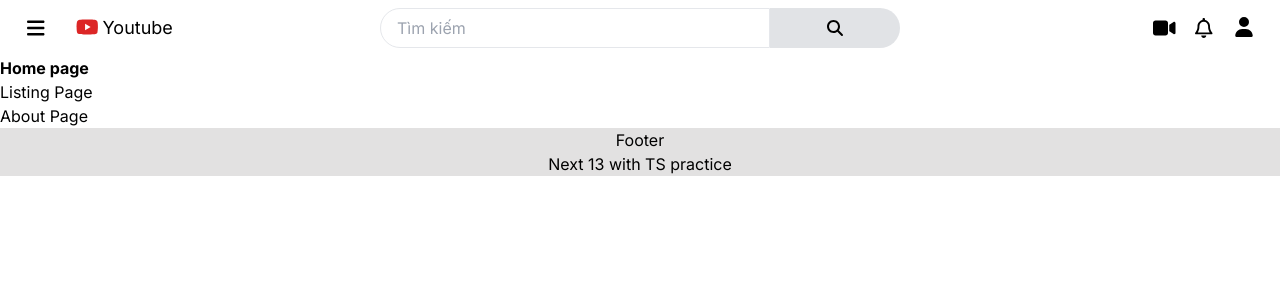
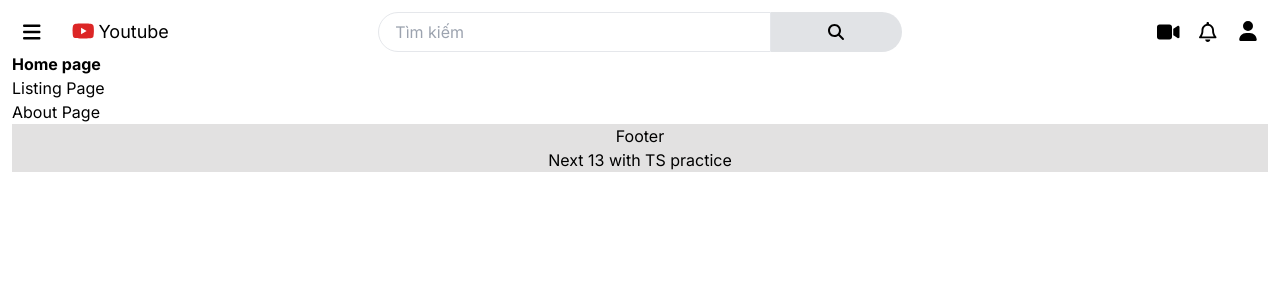
Before and after one commit to vanphuc1234/youtube-template-with-next-13, a Next.js app: page / in a window 1280 px wide. Shown: the top 300 px of the page. Built offline with nearby package versions, Linux system fonts and the light colour scheme.

Commit message:
Update layout padding

```diff
--- a/src/app/layout.tsx
+++ b/src/app/layout.tsx
@@ -24,7 +24,7 @@
 }) {
   return (
     <html lang="en">
-      <body className={inter.className}>
+      <body className={inter.className + ' p-3'}>
         <AppHeader />
         {children}
         <AppFooter />
--- a/src/components/header.tsx
+++ b/src/components/header.tsx
@@ -13,7 +13,7 @@
 
 export default function AppHeader() {
   return (
-    <div className="flex justify-between w-full h-14 py-2 px-4 bg-white">
+    <div className="flex justify-between w-full h-10  bg-white">
       <BuildLogo />
       <BuildInput />
       <BuildAction />
@@ -44,11 +44,11 @@
       <input
         type="text"
         placeholder="Tìm kiếm"
-        className="w-9/12 border-solid border rounded-l-full focus:outline-none focus:border-blue-600 px-4"
+        className="w-9/12 border-solid border rounded-l-full focus:outline-none focus:border-blue-600 px-4 2xl:w-10/12"
       />
       <button
         type="submit"
-        className="absolute top-0 right-0 w-3/12 h-full text-black bg-gray-500/20 rounded-r-full hover:bg-gray-500/40 focus:outline-none"
+        className="absolute top-0 right-0 w-3/12 h-full text-black bg-gray-500/20 rounded-r-full hover:bg-gray-500/40 focus:outline-none 2xl:w-2/12"
       >
         <FontAwesomeIcon
           // className="mr-1 text-red-600 text-xl inline-block"
```
